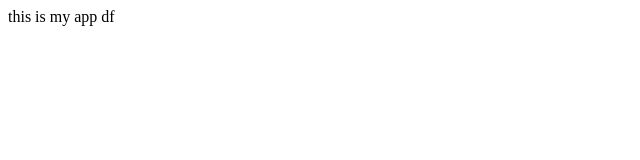
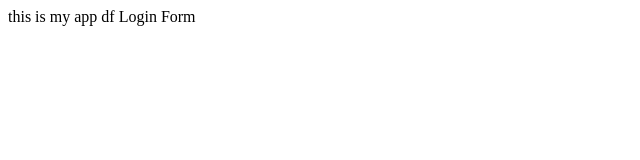
Before and after one commit to songyesog2000/myappsample, a plain HTML site: page index.html in a window 1280 px wide. Shown: the full height of the page, 0-640 px from the left. Drawn offline with Linux system fonts and the light colour scheme.

Commit message:
Login Form

```diff
--- /dev/null
+++ b/dr1/app1.js
@@ -0,0 +1 @@
+console.log(123)
--- a/index.html
+++ b/index.html
@@ -2,6 +2,7 @@
   <head>
     <body>
       this is my app df
+      Login Form
     </body>
   </<head>
 </html>
```
Also changed, not shown: log.txt (added), login.html (added).
